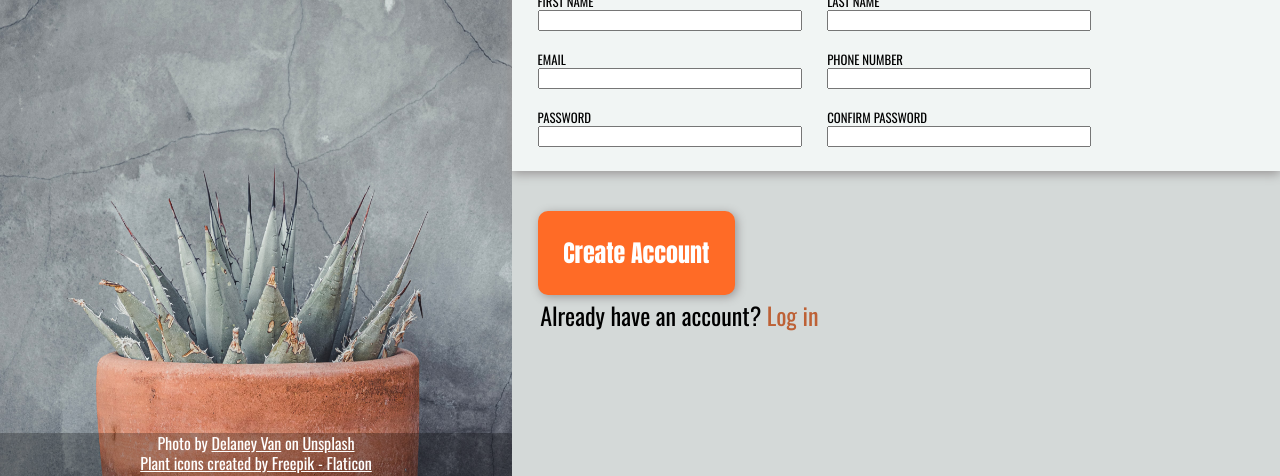
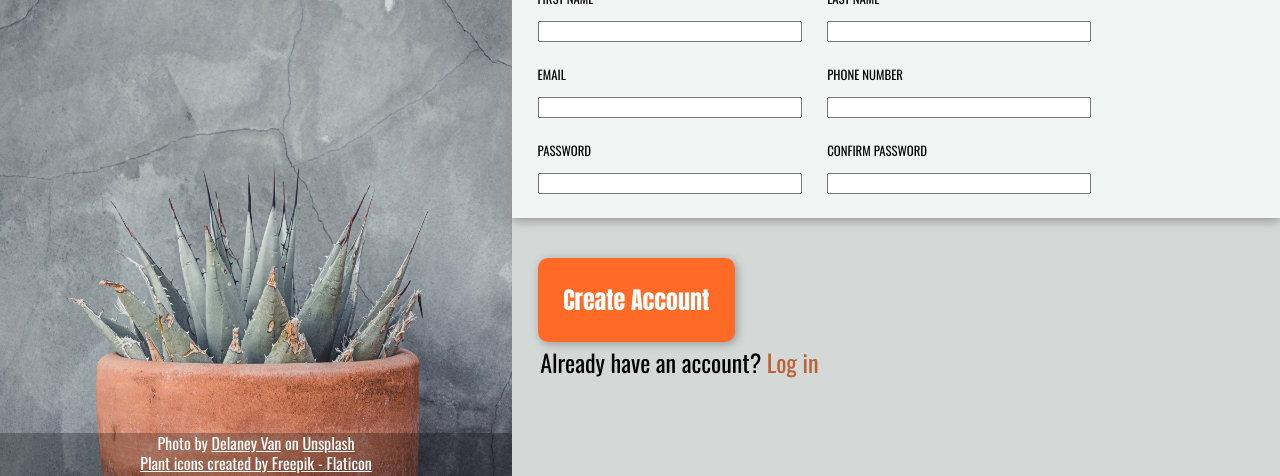
Before and after one commit to am1macdonald/sign-up-form, a plain HTML site: page index.html in a window 1280 px wide. Shown: the part 324-800 px from the top of the page. Drawn offline with nearby package versions, Linux system fonts and the light colour scheme.

Commit message:
restructure HTML divs for grid

```diff
--- a/index.html
+++ b/index.html
@@ -49,14 +49,23 @@
       <div id="form-container">
         <form action="javascript:void(0);" method="post" name="signup-form">
           <h2>Let's do this!</h2>
+
+          <div>
             <label for="first-name">FIRST NAME</label>
             <input
               type="text"
               id="first-name"
               name="first-name"
               required
-            size="25"
+              maxlength="25"
+              pattern="^[A-z]+$"
+              title="enter your name"
+              placeholder=" "
             />
+            <div class="requirements"></div>
+          </div>
+
+          <div>
             <label for="last-name">LAST NAME</label>
             <input
               type="text"
@@ -64,29 +73,70 @@
               name="last-name"
               required
               size="25"
+              maxlength="25"
+              pattern="^[A-z]+$"
+              placeholder=" "
             />
+            <div class="requirements"></div>
+          </div>
+
+          <div>
             <label for="email">EMAIL</label>
-          <input type="email" id="email" name="email" required size="40" />
+            <input
+              type="email"
+              id="email"
+              name="email"
+              required
+              maxlength="25"
+              placeholder=" "
+            />
+            <div class="requirements"></div>
+          </div>
+
+          <div>
             <label for="phone-number">PHONE NUMBER</label>
-          <input type="tel" id="telephone" name="telephone" required size="" />
+            <input
+              type="text"
+              id="telephone"
+              name="telephone"
+              required
+              pattern="^(((\(\d{3}\))|(\d{3}))(\-|\.)?\d{3}(\-|\.)?\d{4})$"
+              title="format: 1-123-1234-1234"
+              placeholder=" "
+            />
+            <div class="requirements"></div>
+          </div>
+
+          <div>
             <label for="password">PASSWORD</label>
             <input
               type="password"
               id="password"
               name="password"
               required
-            size="25"
+              minlength="8"
+              maxlength="20"
+              placeholder=" "
             />
+            <div class="requirements"></div>
+          </div>
+
+          <div>
             <label for="confirm-password">CONFIRM PASSWORD</label>
             <input
               type="password"
               id="confirm-password"
               name="confirm-password"
               required
-            size="25"
+              minlength="8"
+              maxlength="20"
+              placeholder=" "
             />
+            <div class="requirements"></div>
+          </div>
         </form>
       </div>
+
       <div>
         <button type="submit" form="signup-form">Create Account</button>
         <p>Already have an account? <a href="">Log in</a></p>
--- a/stylesheets/style.sass
+++ b/stylesheets/style.sass
@@ -102,7 +102,7 @@ form
   box-sizing: border-box
   display: grid
   grid-template-columns: 1fr 1fr
-  grid-template-rows: 1.25fr repeat( 6 , 1fr )
+  grid-template-rows: repeat( 4 , 1fr )
   grid-gap: 0 2vw
 
   width: max(60%, 400px)
@@ -123,15 +123,6 @@ form
     width: auto
     min-width: 20vw
     margin-bottom: 1vh
-
-  #first-name
-    grid-area: 3 / 1 / 4 / 2
-
-  #email
-    grid-area: 5 / 1 / 6 / 2
-
-  #password
-    grid-area: 7 / 1 / 8 / 2
 
 
 button
```
Also changed, not shown: stylesheets/style.css, 1 other file. Lines whose indentation alone changed are shown as unchanged.
